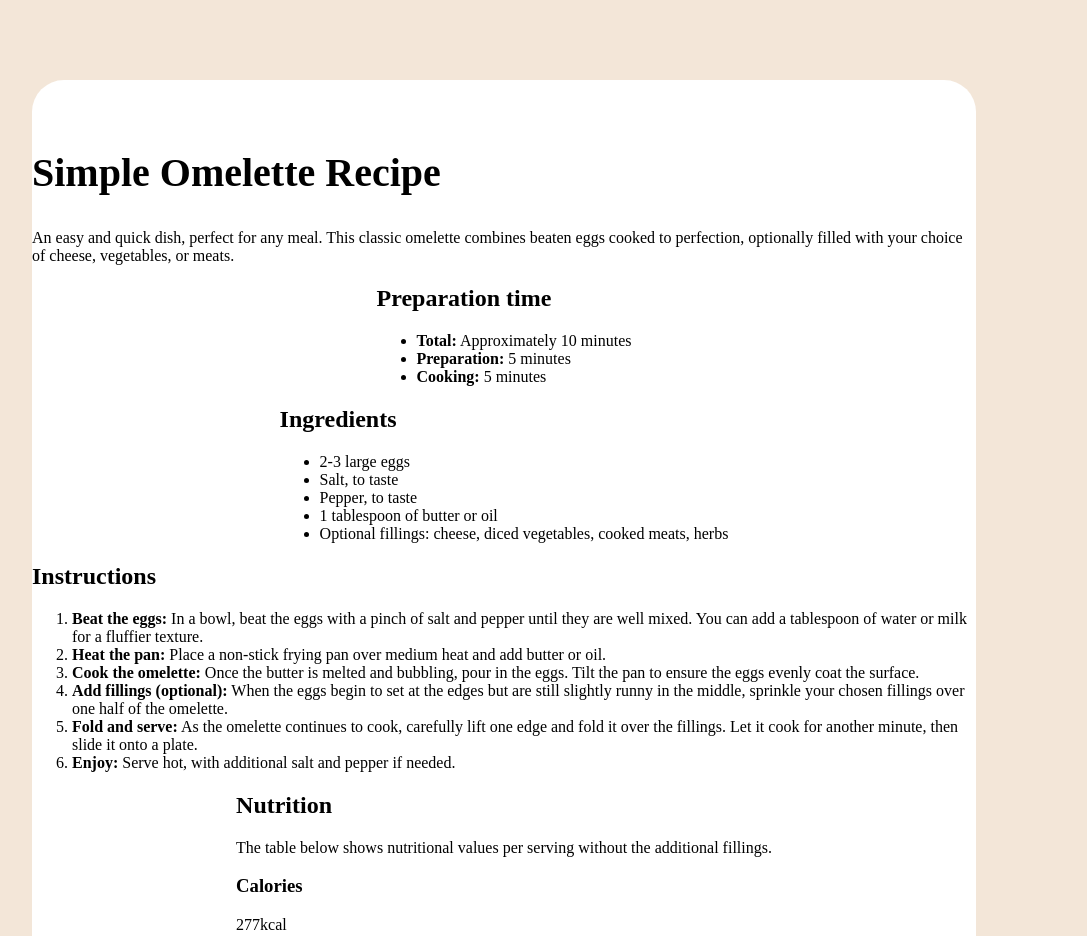
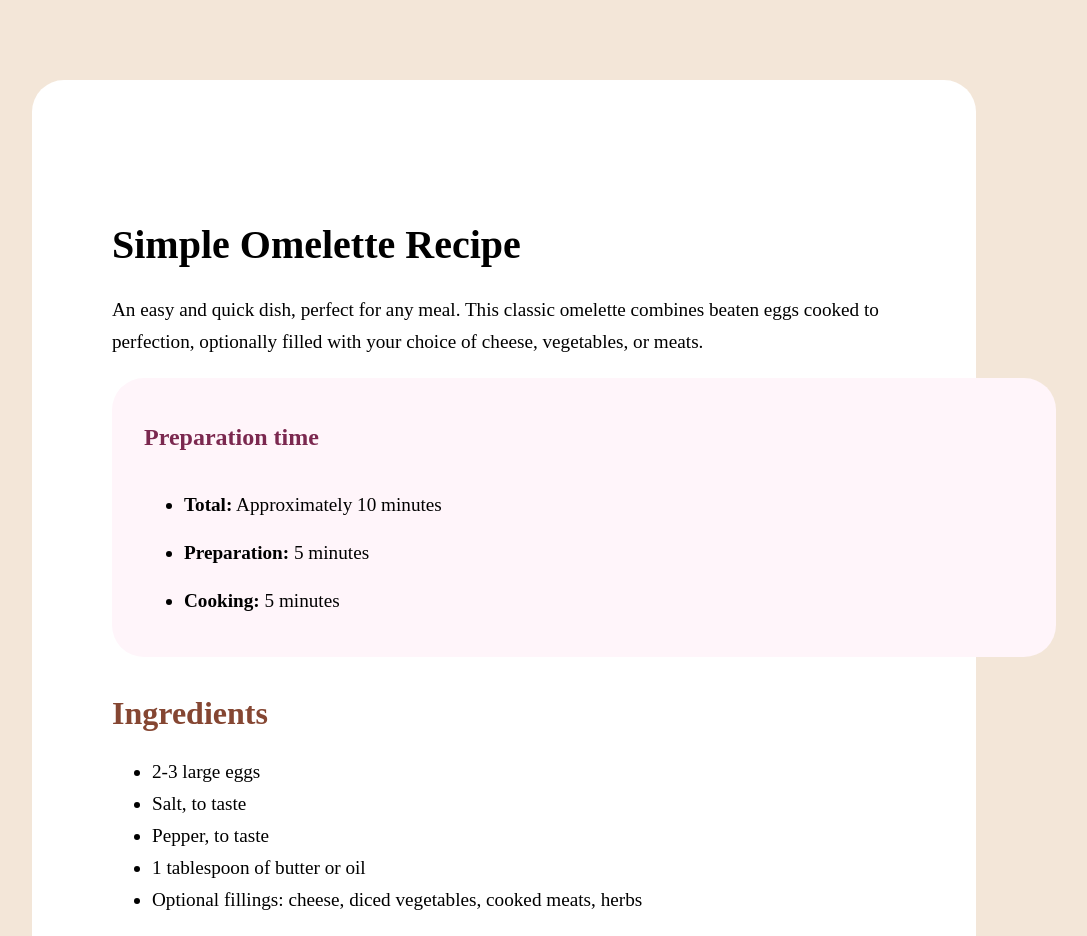
Before and after one commit to PorfirioMarques/projeto-front-01, a plain HTML site: page index.html in a window 1280 px wide. Shown: the top 936 px of the page, without its empty margins (136-1223 px from the left). Drawn offline with Linux system fonts and the light colour scheme; files that its build step writes are made by us from their sources; a web font is replaced by a local one.

Commit message:
continuidade na construção dos estilos

```diff
--- a/style.css
+++ b/style.css
@@ -4,23 +4,37 @@
   src: url(/recipe-page-main/assets/fonts/outfit/Outfit-VariableFont_wght.ttf);
 }
 body{ display: grid inline-block;
-gap: 4rem;
+gap: 4rem; max-width: 1440px;
 background-color: hsl(30, 54%, 90%);}
 
 .conteudo {justify-items: center; background-color: white; margin: 0rem 10rem; margin-top: 5rem; border-radius: 2rem; }
 
-.texto{  background-color: white; display: block;}
+.texto{ padding: 5rem; background-color: white; display: block; line-height: 2rem; padding-bottom: 0rem;}
 
 
 .texto h1 { font-size: 2.5rem;}
-img{ max-width: 100%; }
 
-img { margin-top: 2rem;}
+
+img { max-width: 100%; margin-top: 2rem;border-radius: 1rem}
+
 .imagem{
   align-items: center
 ; width: 40rem;}
 
+.preparo {width: 55rem;
+  justify-self:left; padding: 1rem  2rem; border-radius: 2rem;
+  background-color:   hsl(330, 100%, 98%); margin-left: 5rem;line-height: 3rem;}
 
+.preparo h2 {color: hsl(332, 51%, 32%) }
 
-p, li{font-family: outfit; font-size: 1rem;}
+p, li{font-family: outfit; font-size: 1.2rem;}
 h1 , h2 { font-family: young-serif;}
+
+.h2 { color: hsl(14, 45%, 36%) ;font-size: 2rem;}
+
+.ingredientes { justify-self: left;
+margin-left: 5rem; line-height: 2rem; margin-top: 2.5rem; }
+
+.instrucões { margin-left: 5rem;}
+
+.lista1 { list-style:blue ;}
```
